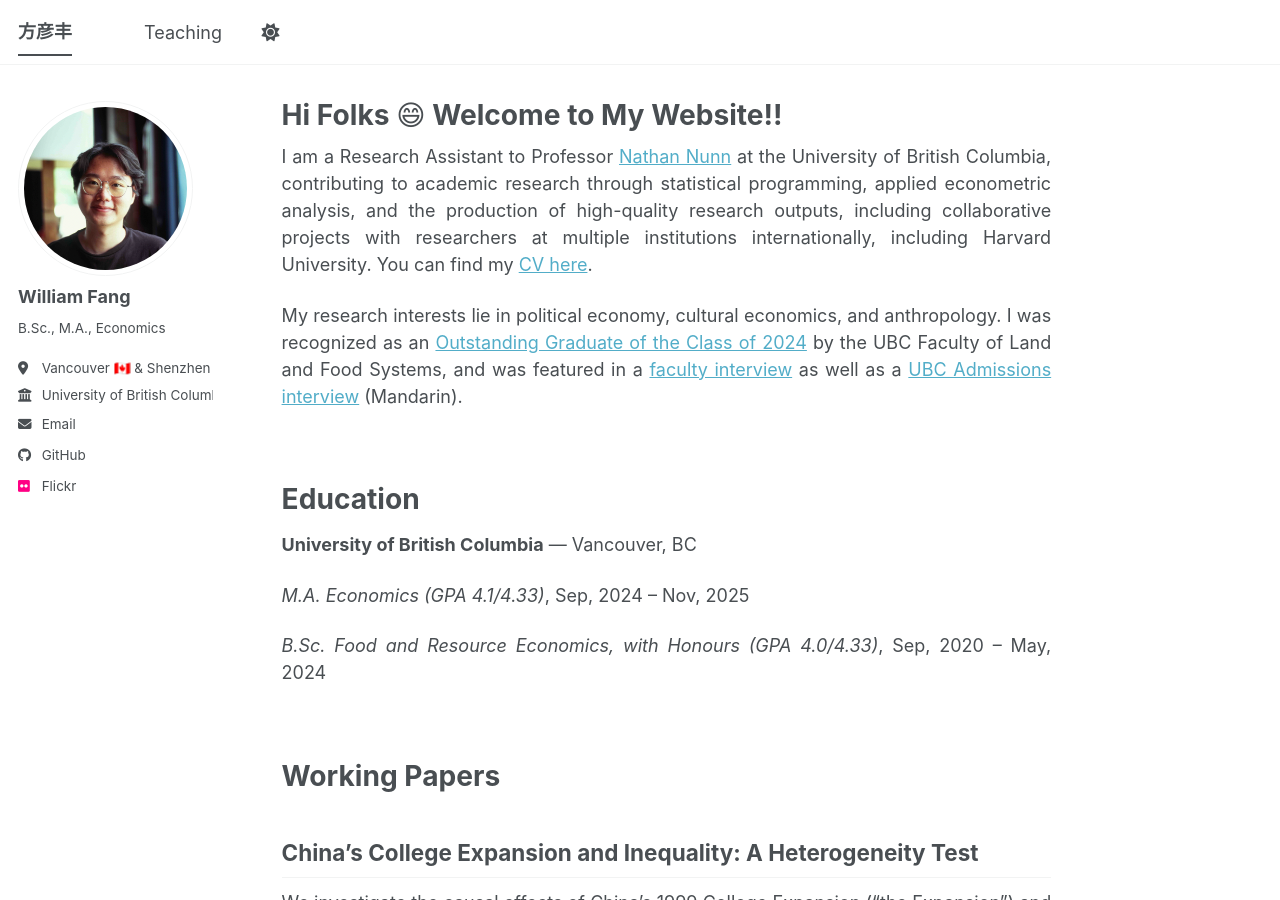
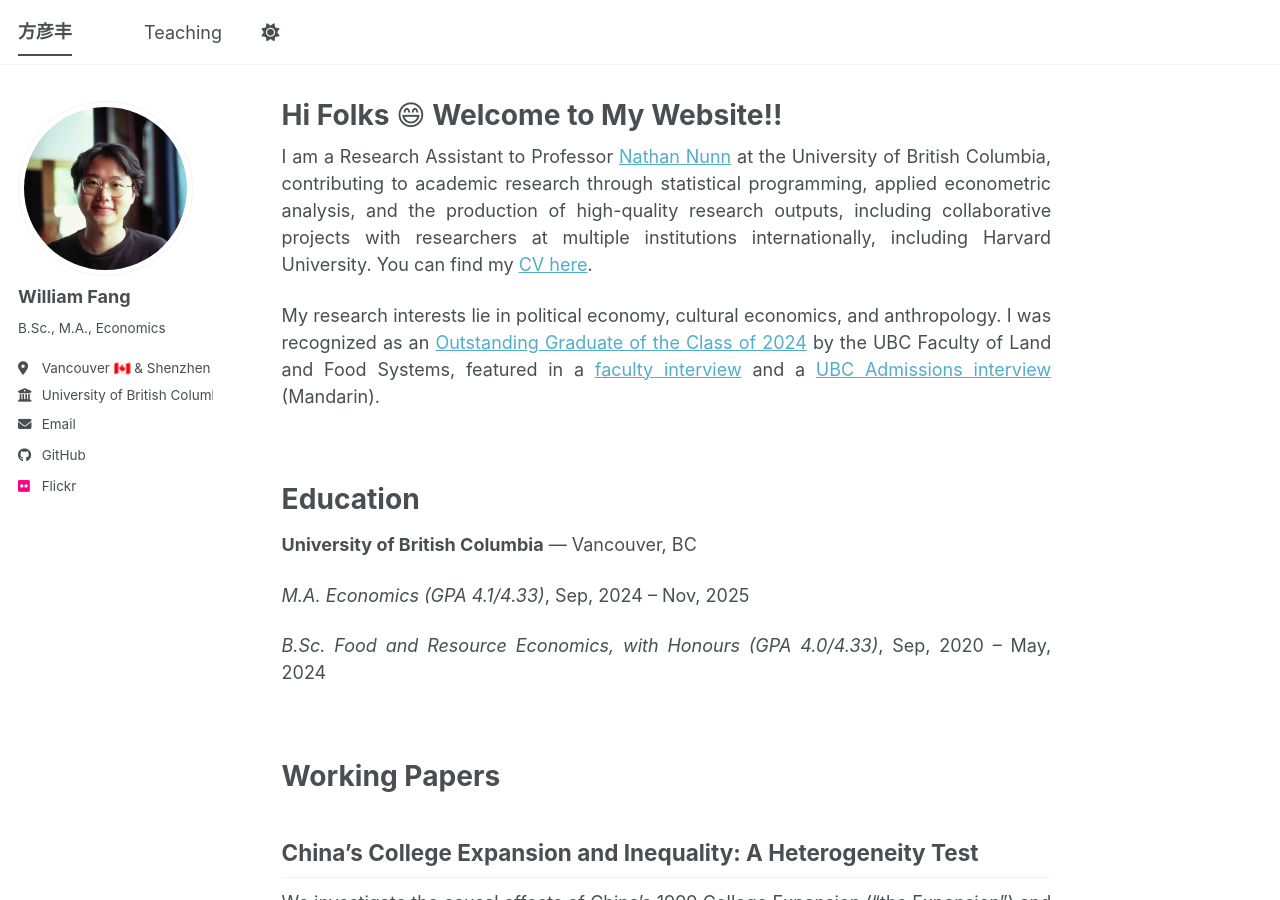
Before and after one commit to will-yanfeng-fang/will-yanfeng-fang.github.io, a Jekyll site: the page built from _pages/about.md, in a window 1280 px wide and 900 px high. Built offline with Jekyll 4.4.1, drawn with Linux system fonts in a browser that asks for light colours; a script bundle is joined from its source files by our own code; library files that are not in the unit come from our copies.

Commit message:
Refine phrasing in about.md
Removed redundant phrasing in research interests section.

```diff
--- a/_pages/about.md
+++ b/_pages/about.md
@@ -11,7 +11,7 @@ redirect_from:
 
 I am a Research Assistant to Professor [Nathan Nunn](https://nathannunn.arts.ubc.ca/) at the University of British Columbia, contributing to academic research through statistical programming, applied econometric analysis, and the production of high-quality research outputs, including collaborative projects with researchers at multiple institutions internationally, including Harvard University. You can find my [CV here](https://drive.google.com/file/d/12y7sarRsK3IsLTUOa3Sc5b3vH7KEP9sX/view?usp=sharing).
 
-My research interests lie in political economy, cultural economics, and anthropology. I was recognized as an [Outstanding Graduate of the Class of 2024](https://www.landfood.ubc.ca/celebrating-the-class-of-2024/) by the UBC Faculty of Land and Food Systems, and was featured in a [faculty interview](https://www.landfood.ubc.ca/class-of-2024-william-fang/) as well as a [UBC Admissions interview](https://mp.weixin.qq.com/s/9oKqySjSlGXv71n2pE0Xig) (Mandarin).
+My research interests lie in political economy, cultural economics, and anthropology. I was recognized as an [Outstanding Graduate of the Class of 2024](https://www.landfood.ubc.ca/celebrating-the-class-of-2024/) by the UBC Faculty of Land and Food Systems, featured in a [faculty interview](https://www.landfood.ubc.ca/class-of-2024-william-fang/) and a [UBC Admissions interview](https://mp.weixin.qq.com/s/9oKqySjSlGXv71n2pE0Xig) (Mandarin).
 
 <br>
 
```
